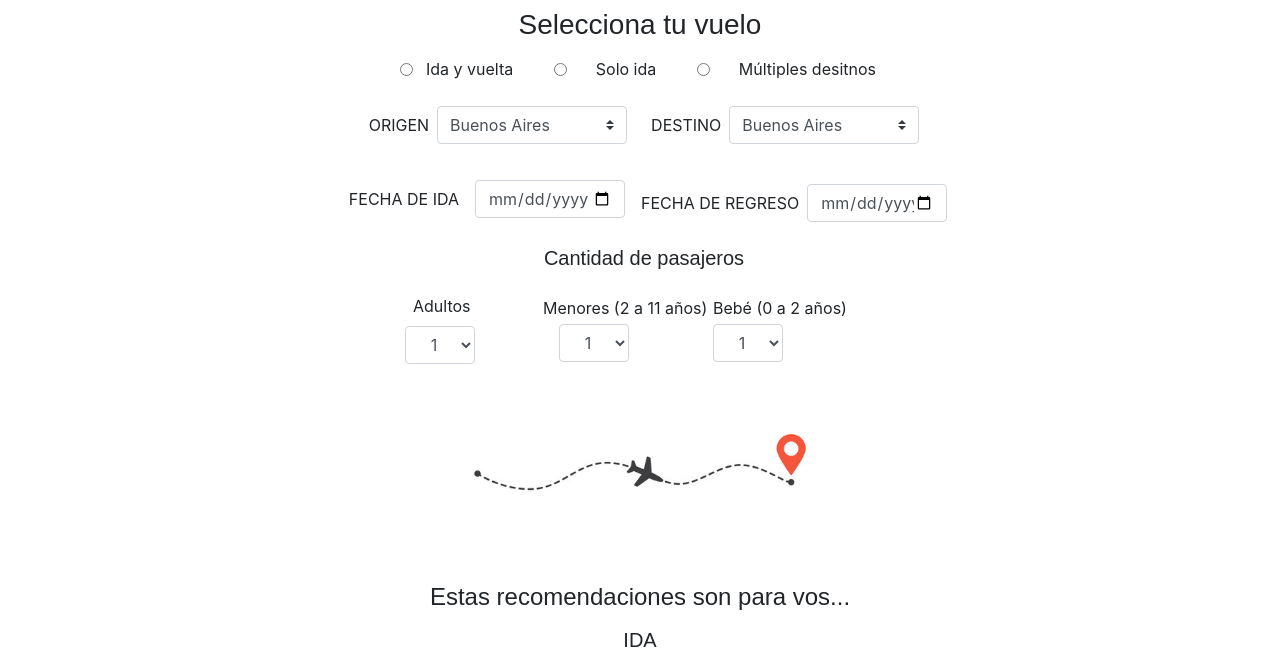
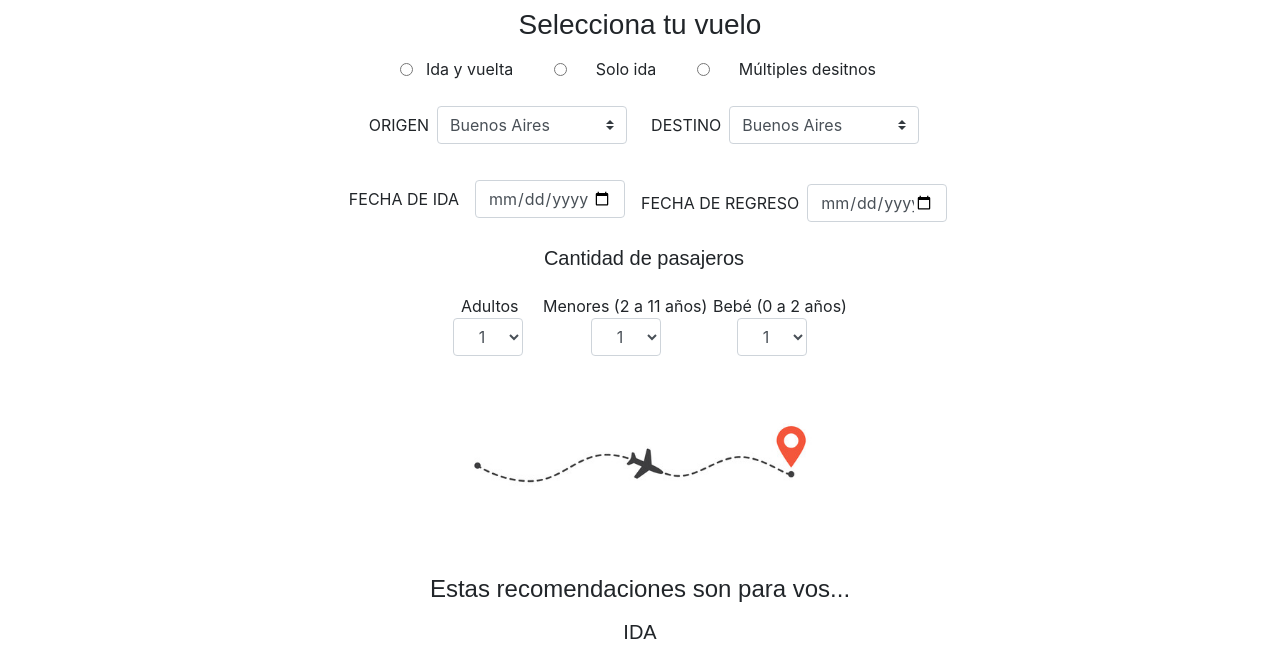
Before and after one commit to gabypizzutti/pizzuviajes-proyecto-final, a website: page pages/vuelo.html in a window 1280 px wide. Shown: the part 130-787 px from the top of the page. Drawn offline with nearby package versions, Linux system fonts and the light colour scheme; a web font is replaced by a local one.

Commit message:
ajustes en la page vuelo

```diff
--- a/pages/vuelo.html
+++ b/pages/vuelo.html
@@ -135,9 +135,9 @@
       </div>
     </div>
     <div class="container-fluid d-flex justify-content-lg-center">
-      <div class="form-inline pt-3" style="width: 130px;">
+      <div class="form-inline pt-lg-3 pt-4 pl-lg-5" style="width: 130px;">
         <label class="typePax ml-3" for="Adults">Adultos</label>
-        <select name="adults" value="adults" class="form-control mt-2 ml-2 text-center" style="width:70px";>
+        <select name="adults" value="adults" class="form-control mt-lg-0 ml-2 mt-2 mb-0 text-center" style="width:70px";>
           <option class="text-center" value="1">1</option>
           <option class="text-center" value="3">3</option>
           <option class="text-center" value="4">4</option>
@@ -147,7 +147,7 @@
       </div>
       <div class="form-inline pt-3 ml-3" style="width: 170px;">
         <label class="typePax" for="child">Menores (2 a 11 años)</label>
-        <select name="child" value="child" class="form-control ml-lg-3" style="width: 70px";>
+        <select name="child" value="child" class="form-control ml-lg-5 ml-3" style="width: 70px";>
           <option class="text-center" value="1">1</option>
           <option class="text-center" value="2">2</option>
           <option class="text-center" value="3">3</option>
@@ -157,7 +157,7 @@
       </div>
       <div class="form-inline pt-3" style="width: 170px;">
         <label class="typePax" for="baby">Bebé (0 a 2 años)</label>
-        <select name="baby" value="baby" class="form-control" style="width: 70px";>
+        <select name="baby" value="baby" class="form-control ml-3 ml-lg-4" style="width: 70px";>
           <option class="text-center" value="1">1</option>
           <option class="text-center" value="2">2</option>
           <option class="text-center" value="3">3</option>
```
